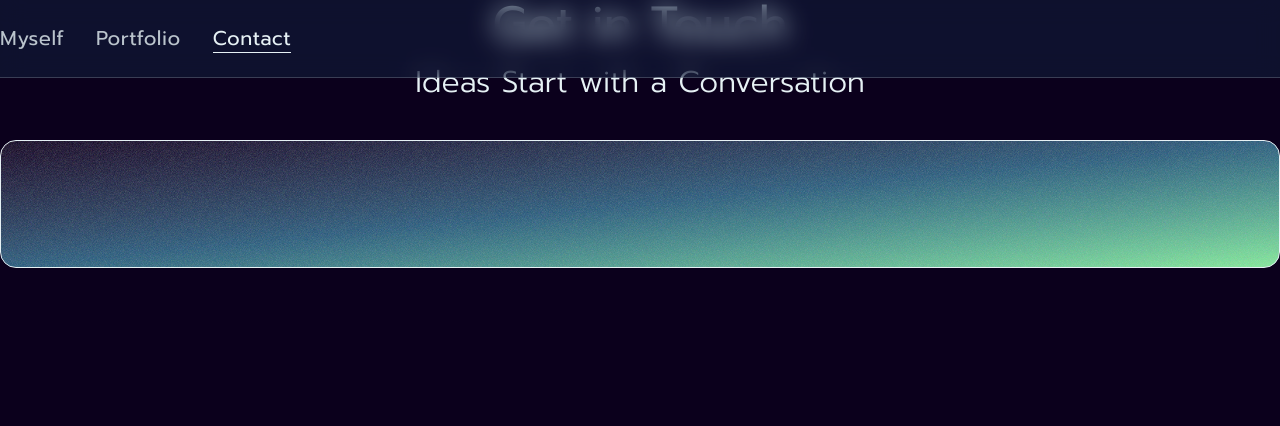
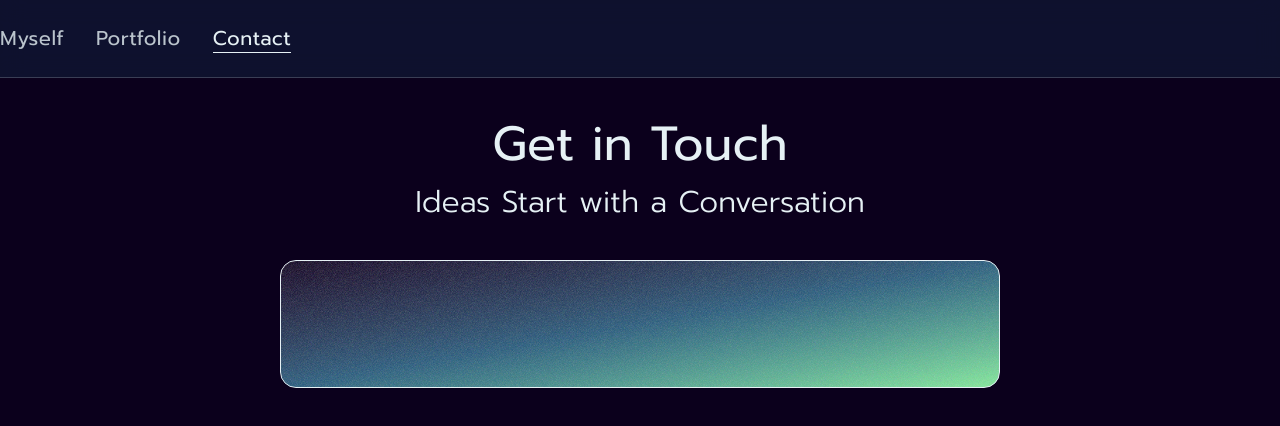
Before and after one commit to CaioHPerlin/portfolio, a React (Vite) app: page /contact in a window 1280 px wide. Shown: the top 426 px of the page. Built offline with nearby package versions, Linux system fonts and the light colour scheme.

Commit message:
chore: scaffold contact page

```diff
--- a/src/pages/contact.tsx
+++ b/src/pages/contact.tsx
@@ -2,9 +2,11 @@ import PageHeading from "../components/page-heading";
 
 export default function ContactPage() {
   return (
-    <PageHeading
-      title={"Get in Touch"}
-      subtitle={"Ideas Start with a Conversation"}
-    />
+    <div className="w-[45rem] mx-auto mt-20 py-10">
+      <PageHeading
+        title={"Get in Touch"}
+        subtitle={"Ideas Start with a Conversation"}
+      />
+    </div>
   );
 }
```
